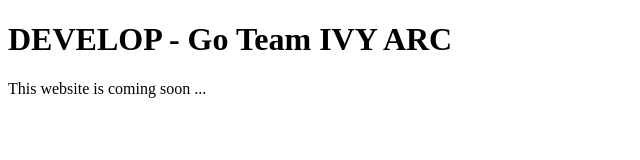
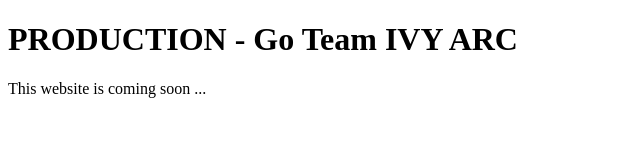
Before and after one commit to renegare/arc-holding-page, a website: page public/index.html in a window 1280 px wide. Shown: the whole page, without its empty margins (0-640 px from the left). Drawn offline with Linux system fonts and the light colour scheme.

Commit message:
set production

```diff
--- a/public/index.html
+++ b/public/index.html
@@ -2,7 +2,7 @@
 <html>
   <head></head>
   <body>
-    <h1>DEVELOP - Go Team IVY ARC</h1>
+    <h1>PRODUCTION - Go Team IVY ARC</h1>
     <p>This website is coming soon ...</p>
   </body>
 </html>
```
